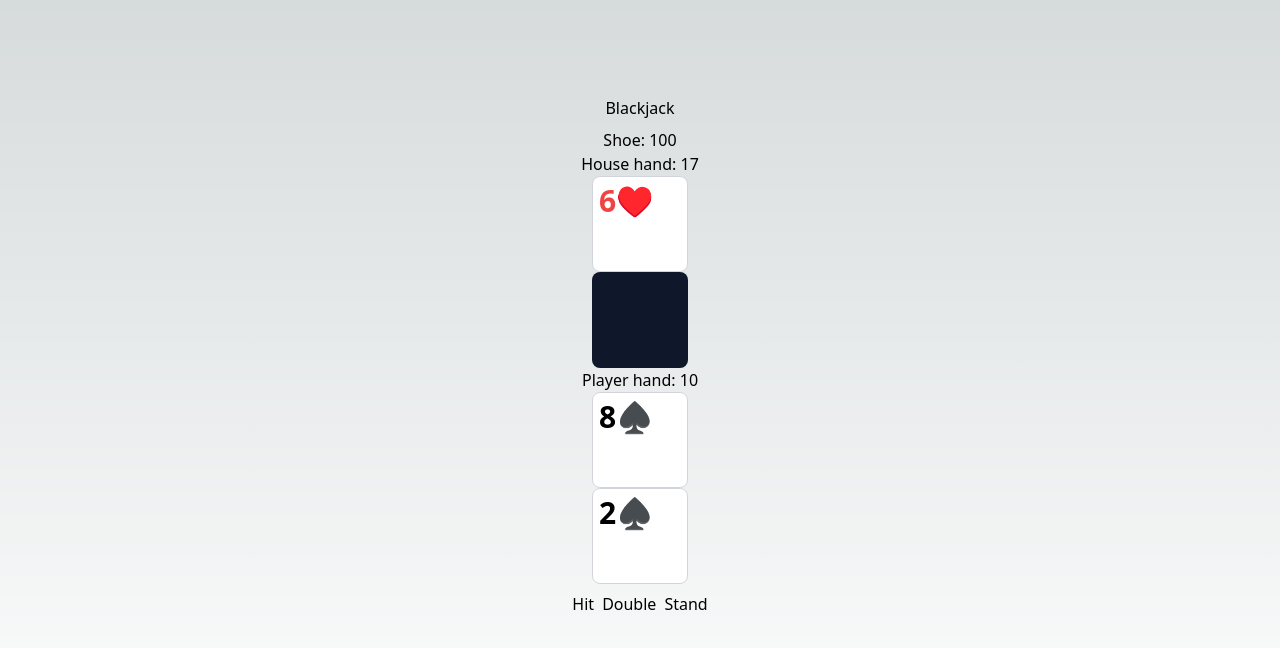
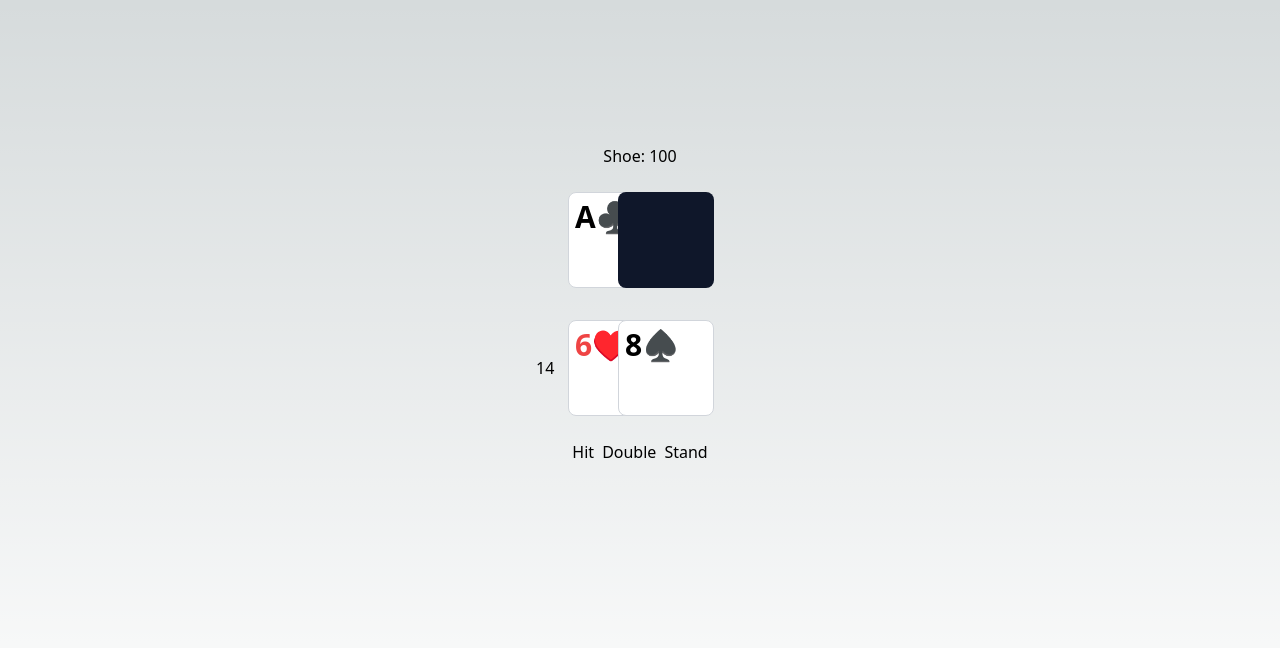
Before and after one commit to xdguido/blackjack-game, a Next.js app: page / in a window 1280 px wide. Both pictures are taken after a click on the button "Start". Shown: the top 648 px of the page. Built offline with nearby package versions, Linux system fonts and the light colour scheme.

Commit message:
update card layout

```diff
--- a/src/components/Hand.tsx
+++ b/src/components/Hand.tsx
@@ -8,14 +8,16 @@ type Props = {
 export default function HandComponent({ hand, coverCard = false }: Props) {
     return (
         // map cards
-        <div>
+        <div className="relative h-32 w-36 flex items-center">
             {hand.cards.map((card, index) => {
+                const dynamicLeft = `${index * 50}px`;
                 return (
-                    <CardComponent
-                        key={index}
-                        card={card}
-                        isCovered={index === 1 && coverCard ? true : false}
-                    />
+                    <div key={index} style={{ left: dynamicLeft }} className="absolute">
+                        <CardComponent
+                            card={card}
+                            isCovered={index === 1 && coverCard ? true : false}
+                        />
+                    </div>
                 );
             })}
         </div>
--- a/src/pages/index.tsx
+++ b/src/pages/index.tsx
@@ -23,7 +23,7 @@ export default function Game() {
     const splitPoints = splitHand.sumPoints();
     const housePoints = houseHand.sumPoints();
 
-    const delay: number = 300;
+    const delay: number = 500;
 
     useEffect(() => {
         const handleGameOver = async (message: string) => {
@@ -131,7 +131,7 @@ export default function Game() {
     const resetHands = async () => {
         setIsDealing(true);
         await new Promise((resolve) => {
-            setTimeout(resolve, 2000);
+            setTimeout(resolve, 2500);
         });
         setIsDealing(false);
         setPlayerHand(new Hand());
@@ -139,10 +139,7 @@ export default function Game() {
         setSplitHand(new Hand());
     };
 
-    const dealCards = async (hand: HandInt, amount: number) => {
-        let cardIndex: number = 0;
-
-        const dealCard = () => {
+    const dealCard = (hand: HandInt) => {
         const { card, newShoe } = shoe.popCardFromShoe();
 
         switch (hand) {
@@ -179,15 +176,7 @@ export default function Game() {
             default:
                 console.log('Invalid hand');
         }
-
         setShoe(newShoe);
-            cardIndex++;
-        };
-
-        while (cardIndex < amount) {
-            await new Promise((resolve) => setTimeout(resolve, delay));
-            dealCard();
-        }
     };
 
     const handleStart = async () => {
@@ -200,7 +189,10 @@ export default function Game() {
 
     const handleHit = async () => {
         setIsDealing(true);
-        await dealCards(playerHand, 1);
+        if (isLastTurn) {
+            await new Promise((resolve) => setTimeout(resolve, delay));
+        }
+        dealCard(playerHand);
         setIsDealing(false);
         setIsFirstTurn(false);
     };
@@ -223,8 +215,13 @@ export default function Game() {
 
     const dealInitialCards = async () => {
         setIsDealing(true);
-        await dealCards(houseHand, 2);
-        await dealCards(playerHand, 2);
+        dealCard(playerHand);
+        await new Promise((resolve) => setTimeout(resolve, delay));
+        dealCard(houseHand);
+        await new Promise((resolve) => setTimeout(resolve, delay));
+        dealCard(playerHand);
+        await new Promise((resolve) => setTimeout(resolve, delay));
+        dealCard(houseHand);
         setIsDealing(false);
     };
 
@@ -271,13 +268,25 @@ export default function Game() {
 
     return (
         <main className="flex flex-col items-center min-h-screen p-24">
-            <h1>Blackjack</h1>
-            <span className="mb-2">{gameMessage}</span>
-            <span>Shoe: {shoe.decks.length}</span>
-            <span>House hand: {housePoints}</span>
+            {/* <h1>Blackjack</h1> */}
+            <span className="font-semibold h-10 mb-2">{gameMessage}</span>
+            <span className="mb-2">Shoe: {shoe.decks.length}</span>
+            <div className="relative">
+                {!coverCard && !isGameOver && (
+                    <span className="absolute flex -left-8 inset-y-0 items-center">
+                        {housePoints}
+                    </span>
+                )}
                 <HandComponent hand={houseHand} coverCard={coverCard} />
-            <span>Player hand: {playerPoints}</span>
+            </div>
+            <div className="relative">
+                {!isGameOver && (
+                    <span className="absolute flex -left-8 inset-y-0 items-center">
+                        {playerPoints}
+                    </span>
+                )}
                 <HandComponent hand={playerHand} />
+            </div>
             <div className="flex gap-2 mt-2">
                 {!isDealing && !isGameOver && (
                     <>
```
Lines whose indentation alone changed are shown as unchanged.
